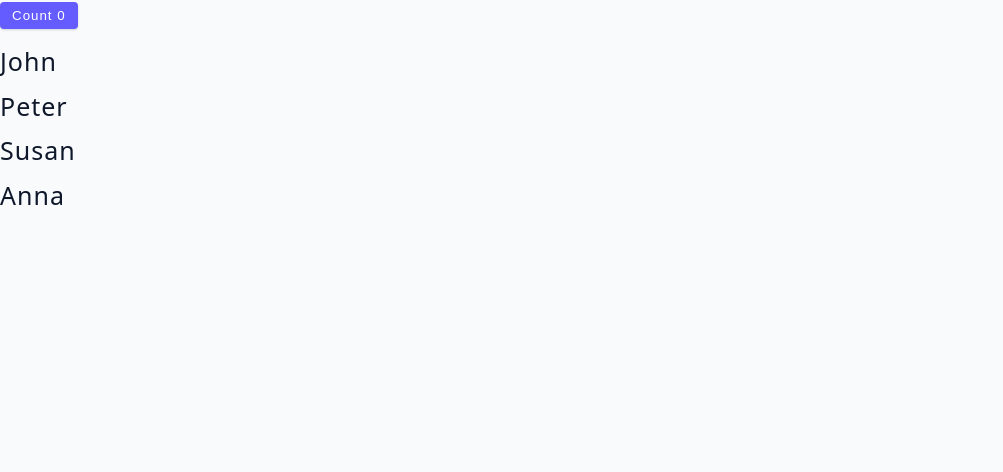
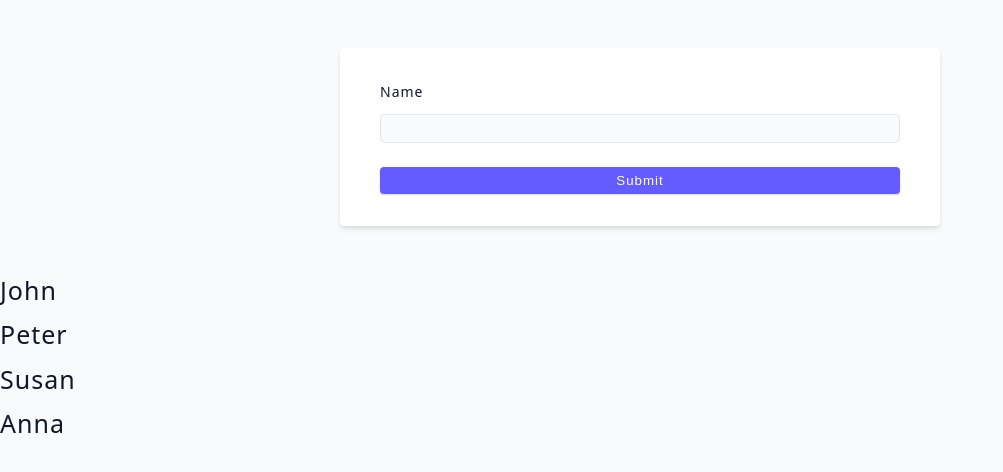
Before and after one commit to amansharma264/My-React-App, a React (Vite) app: page / in a window 1280 px wide. Shown: the top 472 px of the page, without its empty margins (0-1003 px from the left). Built offline with nearby package versions, Linux system fonts and the light colour scheme.

Commit message:
replace LowerState component with LowerStateChallenge and implement Form for adding people

```diff
--- a/src/App.jsx
+++ b/src/App.jsx
@@ -1,10 +1,10 @@
-import LowerState from './tutorial/11-performance/starter/01-lower-state'
+import LowerStateChallenge from './tutorial/11-performance/starter/02-lower-state-challenge'
 
 import React from 'react'
 
 const App = () => {
   return <>
-  <LowerState />
+  <LowerStateChallenge />
   </>
 }
 
--- /dev/null
+++ b/src/tutorial/11-performance/starter/02-lower-state-challenge/Form.jsx
@@ -0,0 +1,38 @@
+import React from 'react'
+import { useState } from 'react';
+const Form = ({addPerson}) => {
+    const [name, setName] = useState('');
+
+    const handleSubmit = (e) => {
+    e.preventDefault();
+    if (!name) {
+      alert('Please Provide Name Value');
+      return;
+    }
+    addPerson(name);
+    setName('');
+  };
+
+  return (
+   <form className='form' onSubmit={handleSubmit}>
+        <div className='form-row'>
+          <label htmlFor='name' className='form-label'>
+            name
+          </label>
+          <input
+            type='text'
+            name='name'
+            id='name'
+            className='form-input'
+            value={name}
+            onChange={(e) => setName(e.target.value)}
+          />
+        </div>
+        <button className='btn btn-block' type='submit'>
+          submit
+        </button>
+      </form>
+  )
+}
+
+export default Form
--- a/src/tutorial/11-performance/starter/02-lower-state-challenge/index.jsx
+++ b/src/tutorial/11-performance/starter/02-lower-state-challenge/index.jsx
@@ -1,44 +1,20 @@
 import { useState } from 'react';
 import { data } from '../../../../data';
 import List from './List';
+import Form from './Form';
 const LowerStateChallenge = () => {
   const [people, setPeople] = useState(data);
-  const [name, setName] = useState('');
 
-  const handleSubmit = (e) => {
-    e.preventDefault();
-    if (!name) {
-      alert('Please Provide Name Value');
-      return;
-    }
-    addPerson();
-    setName('');
-  };
-  const addPerson = () => {
+
+
+  const addPerson = (name) => {
     const fakeId = Date.now();
     const newPerson = { id: fakeId, name };
     setPeople([...people, newPerson]);
   };
   return (
     <section>
-      <form className='form' onSubmit={handleSubmit}>
-        <div className='form-row'>
-          <label htmlFor='name' className='form-label'>
-            name
-          </label>
-          <input
-            type='text'
-            name='name'
-            id='name'
-            className='form-input'
-            value={name}
-            onChange={(e) => setName(e.target.value)}
-          />
-        </div>
-        <button className='btn btn-block' type='submit'>
-          submit
-        </button>
-      </form>
+      <Form addPerson={addPerson} />
       <List people={people} />
     </section>
   );
```
